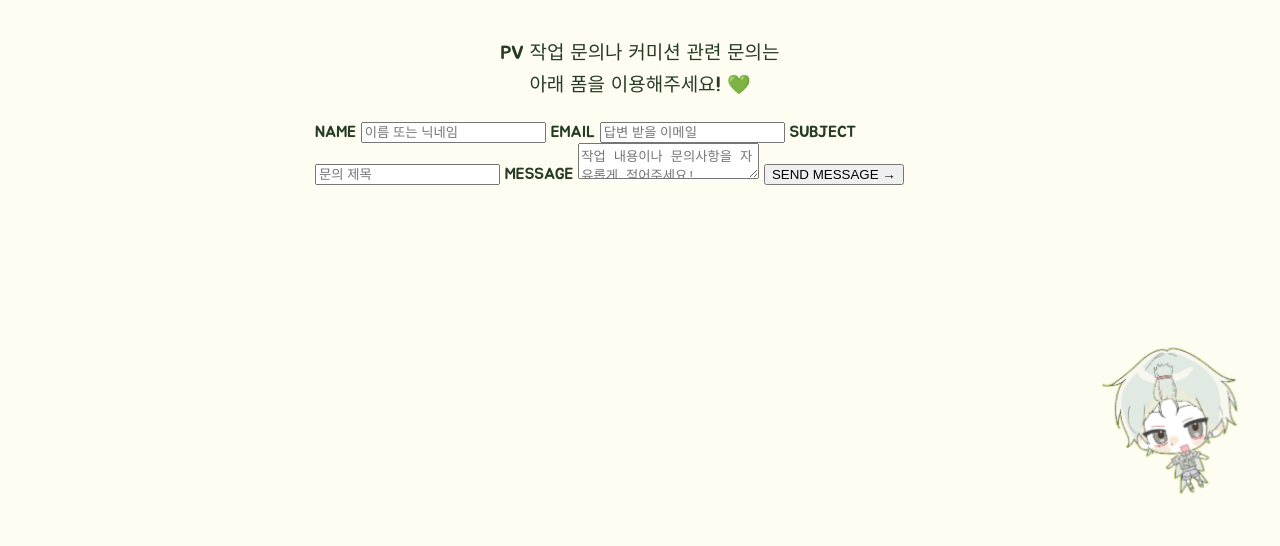
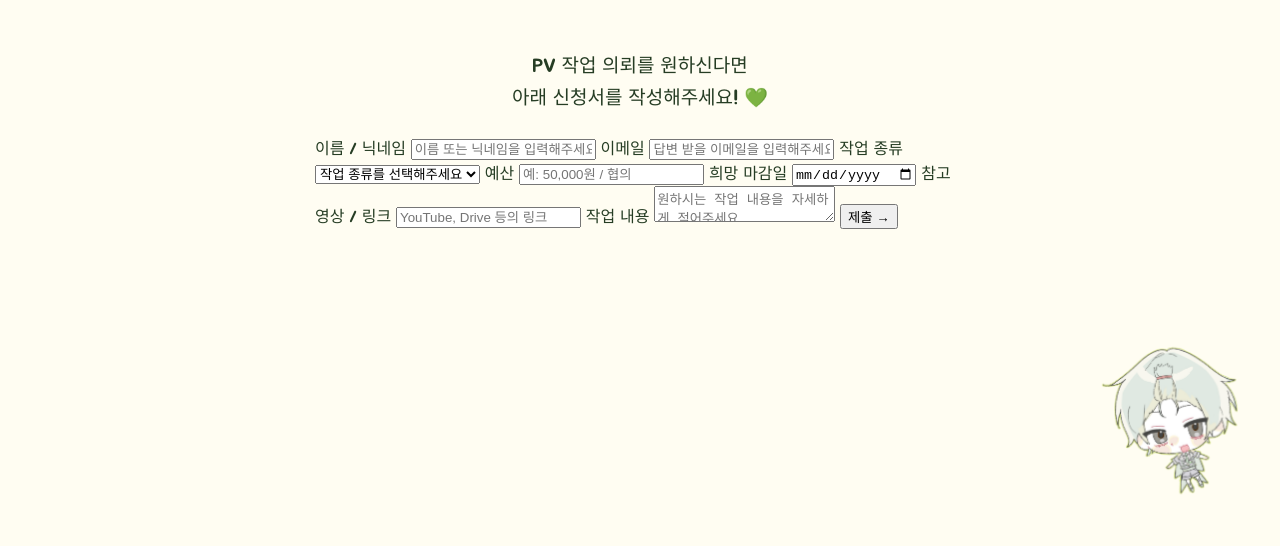
Before and after one commit to 80-ui/80-palgong, a plain HTML site: page contact.html in a window 1280 px wide. Shown: the part 254-800 px from the top of the page. Drawn offline with Linux system fonts and the light colour scheme.

Commit message:
Update contact.html

```diff
--- a/contact.html
+++ b/contact.html
@@ -26,14 +26,15 @@
 
     <main class="page">
 
-        <h1 class="page-title">CONTACT</h1>
+        <h1 class="page-title">의뢰 신청서</h1>
 
         <div class="contact-content">
 
             <p>
-                PV 작업 문의나 커미션 관련 문의는<br>
-                아래 폼을 이용해주세요! 💚
+                PV 작업 의뢰를 원하신다면<br>
+                아래 신청서를 작성해주세요! 💚
             </p>
+
 
             <form
                 class="contact-form"
@@ -41,47 +42,97 @@
                 method="POST"
             >
 
-                <label for="name">NAME</label>
+                <!-- 이름 / 닉네임 -->
+                <label for="name">이름 / 닉네임</label>
+
                 <input
                     type="text"
                     id="name"
                     name="name"
-                    placeholder="이름 또는 닉네임"
+                    placeholder="이름 또는 닉네임을 입력해주세요"
                     required
                 >
 
 
-                <label for="email">EMAIL</label>
+                <!-- 이메일 -->
+                <label for="email">이메일</label>
+
                 <input
                     type="email"
                     id="email"
                     name="email"
-                    placeholder="답변 받을 이메일"
+                    placeholder="답변 받을 이메일을 입력해주세요"
                     required
                 >
 
 
-                <label for="subject">SUBJECT</label>
+                <!-- 작업 종류 -->
+                <label for="work-type">작업 종류</label>
+
+                <select
+                    id="work-type"
+                    name="work_type"
+                    required
+                >
+                    <option value="" disabled selected>
+                        작업 종류를 선택해주세요
+                    </option>
+
+                    <option value="PV">PV</option>
+                    <option value="MV">MV</option>
+                    <option value="영상 편집">영상 편집</option>
+                    <option value="기타">기타</option>
+                </select>
+
+
+                <!-- 예산 -->
+                <label for="budget">예산</label>
+
                 <input
                     type="text"
-                    id="subject"
-                    name="subject"
-                    placeholder="문의 제목"
+                    id="budget"
+                    name="budget"
+                    placeholder="예: 50,000원 / 협의"
                     required
                 >
 
 
-                <label for="message">MESSAGE</label>
+                <!-- 희망 마감일 -->
+                <label for="deadline">희망 마감일</label>
+
+                <input
+                    type="date"
+                    id="deadline"
+                    name="deadline"
+                    required
+                >
+
+
+                <!-- 참고 영상 / 링크 -->
+                <label for="reference">참고 영상 / 링크</label>
+
+                <input
+                    type="url"
+                    id="reference"
+                    name="reference"
+                    placeholder="YouTube, Drive 등의 링크"
+                >
+
+
+                <!-- 작업 내용 -->
+                <label for="message">작업 내용</label>
+
                 <textarea
                     id="message"
                     name="message"
-                    placeholder="작업 내용이나 문의사항을 자유롭게 적어주세요!"
+                    placeholder="원하시는 작업 내용을 자세하게 적어주세요."
                     required
                 ></textarea>
 
 
+                <!-- 제출 -->
                 <button type="submit">
-                    SEND MESSAGE →
+                    제출 →
                 </button>
 
             </form>
```
